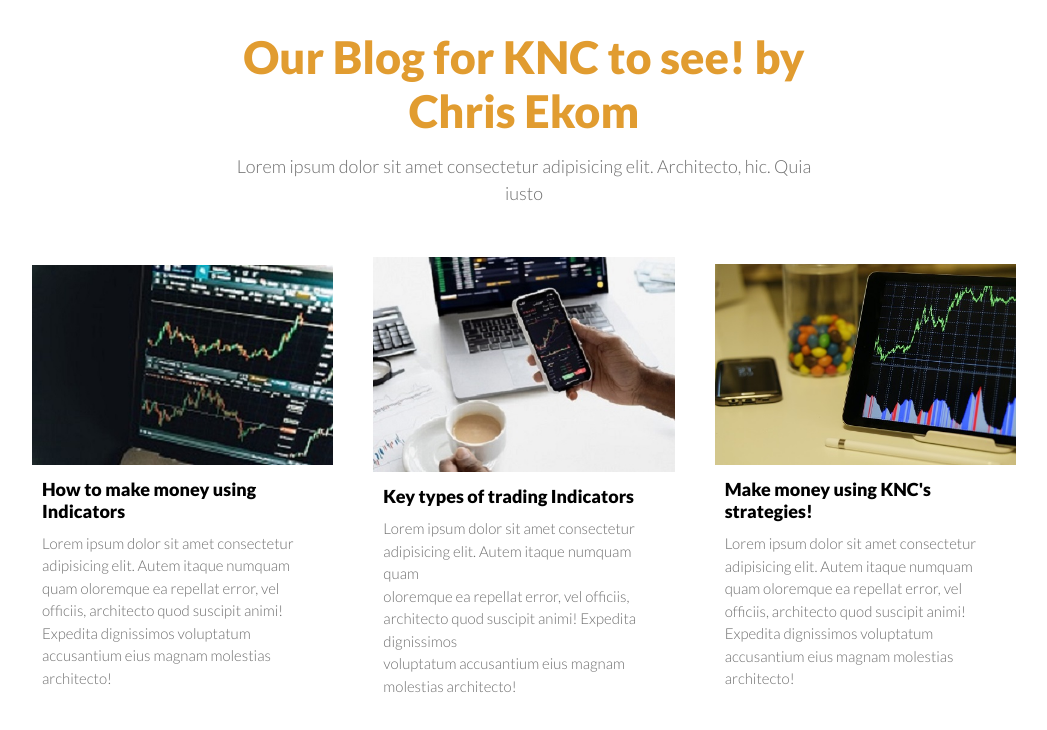
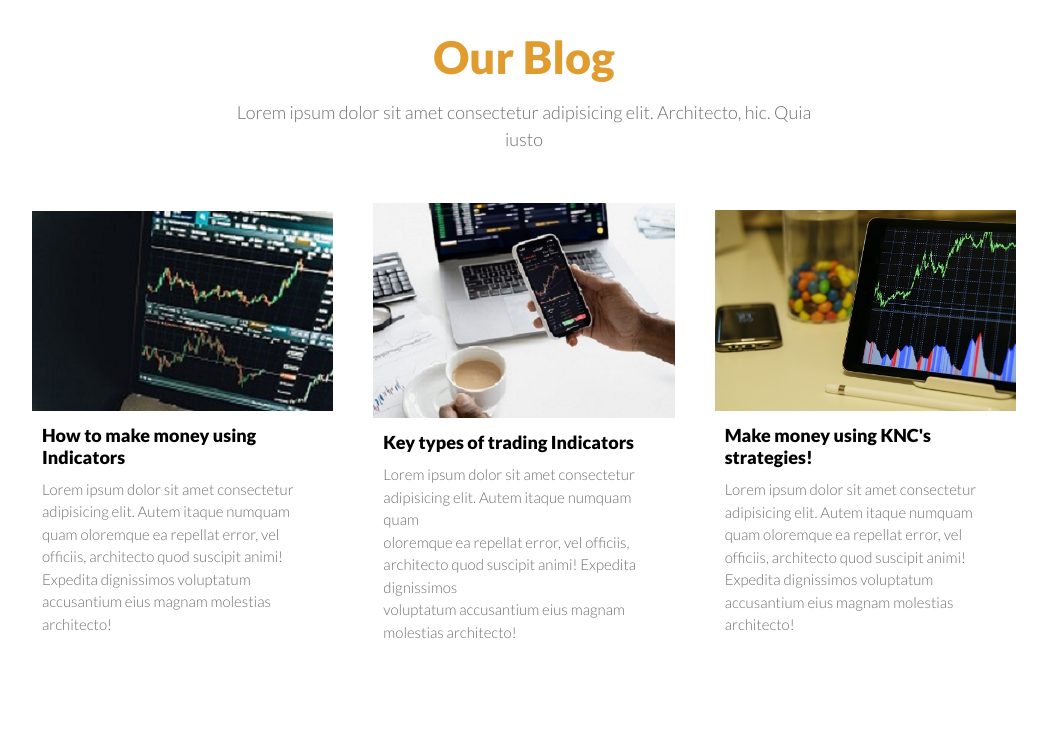
Before and after one commit to ekomic/blog-section, a plain HTML site: page index.html in a window 1280 px wide. Shown: the whole page, without its empty margins (116-1163 px from the left). Drawn offline with Linux system fonts and the light colour scheme.

Commit message:
small changes

```diff
--- a/index.html
+++ b/index.html
@@ -12,7 +12,7 @@
     <div class="container">
         <div class="row">
             <div class="header">
-                <h1>Our Blog for KNC to see! by Chris Ekom</h1>
+                <h1>Our Blog</h1>
                 <p>Lorem ipsum dolor sit amet consectetur adipisicing
                     elit. Architecto, hic. Quia iusto</p>
             </div>
```
